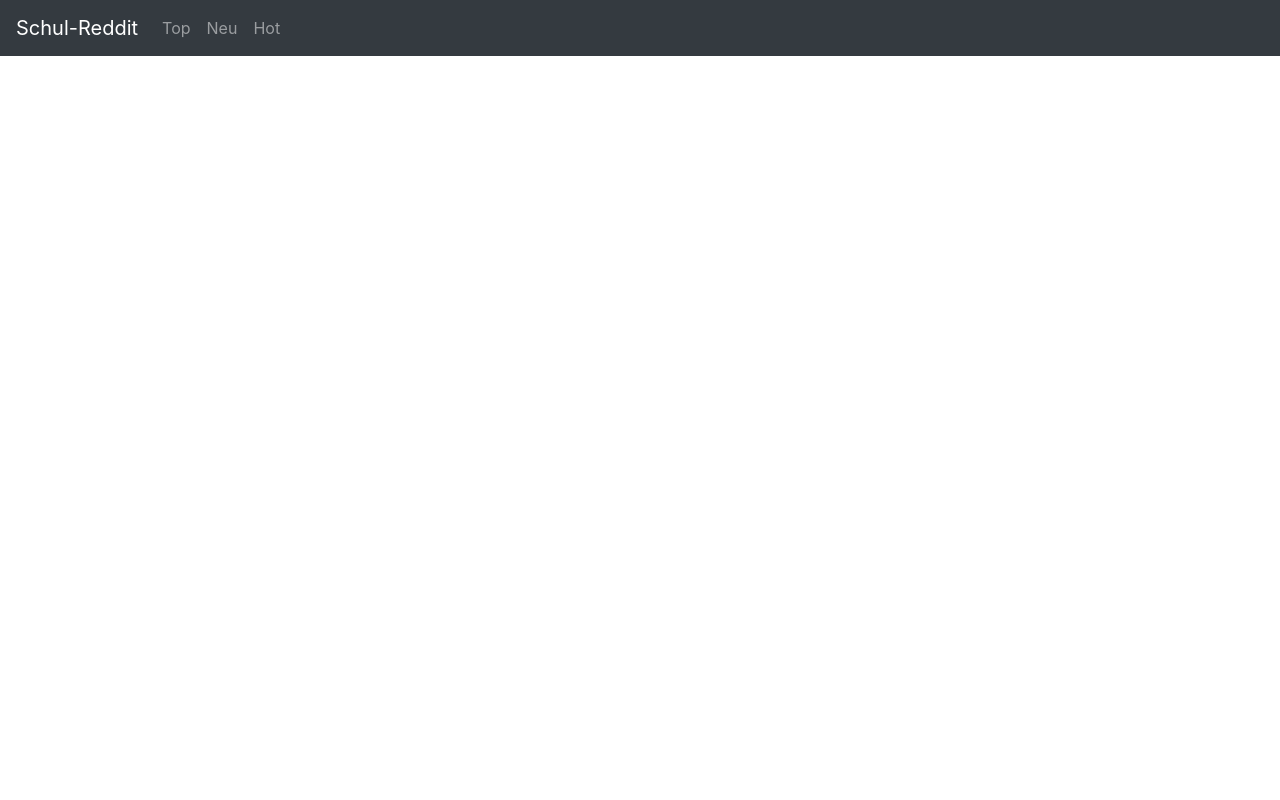
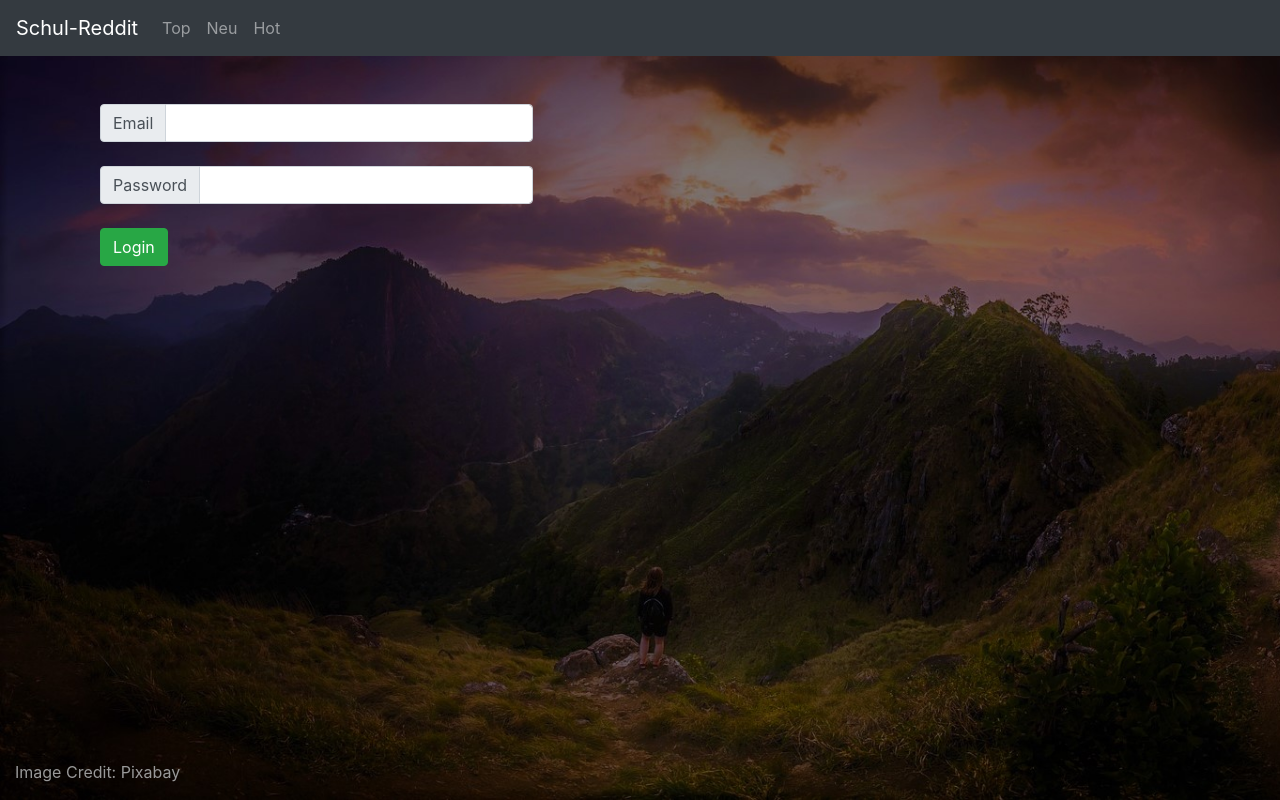
Before and after one commit to Joni135/schul-reddit, a Python web app: template Frontend/templates/login.html in a window 1280 px wide. Run offline with Jinja, Linux system fonts and the light colour scheme; the template is opened without the code that fills it, so the values that code supplies are empty; some libraries are stand-ins or nearby versions.

Commit message:
Added Login.html, login.css mountains.jpg placeholder

```diff
--- /dev/null
+++ b/Frontend/templates/login.css
@@ -0,0 +1,12 @@
+body {
+    background-image: url('./img/mountains.jpg');
+    background-repeat: no-repeat;
+    background-attachment: fixed;
+    background-size: cover;
+  }
+
+.image-credit {
+    position: absolute;
+    bottom: 0;
+    color: #999999;
+}
--- a/Frontend/templates/login.html
+++ b/Frontend/templates/login.html
@@ -5,6 +5,7 @@
         <link rel="stylesheet" href="https://stackpath.bootstrapcdn.com/bootstrap/4.5.2/css/bootstrap.min.css" integrity="sha384-JcKb8q3iqJ61gNV9KGb8thSsNjpSL0n8PARn9HuZOnIxN0hoP+VmmDGMN5t9UJ0Z" crossorigin="anonymous">
         <script src="https://stackpath.bootstrapcdn.com/bootstrap/4.5.2/js/bootstrap.min.js" integrity="sha384-B4gt1jrGC7Jh4AgTPSdUtOBvfO8shuf57BaghqFfPlYxofvL8/KUEfYiJOMMV+rV" crossorigin="anonymous"></script>
         <script src="https://cdn.jsdelivr.net/npm/popper.js@1.16.1/dist/umd/popper.min.js" integrity="sha384-9/reFTGAW83EW2RDu2S0VKaIzap3H66lZH81PoYlFhbGU+6BZp6G7niu735Sk7lN" crossorigin="anonymous"></script>
+        <link rel="stylesheet" href="./login.css">
     </head>
     <body>
         <!--Navbar-->
@@ -30,6 +31,42 @@
         </nav>
 
         <!-- Login -->
+        <br>
+        <br>
 
+        <div class="container">
+
+            <!-- Form -->
+            <form>
+                <div class="col-md-5">
+
+                    <!-- Email -->
+                    <div class="input-group input-group-md">
+                        <div class="input-group-prepend">
+                            <span class="input-group-text" id="inputGroup-sizing-lg">Email</span>
+                        </div>
+                        <input type="text" class="form-control" aria-label="Sizing example input" aria-describedby="inputGroup-sizing-lg">
+                    </div>
+                    <br>
+
+                    <!-- Password -->
+                    <div class="input-group input-group-md">
+                        <div class="input-group-prepend">
+                            <span class="input-group-text" id="inputGroup-sizing-lg">Password</span>
+                        </div>
+                        <input type="text" class="form-control" aria-label="Sizing example input" aria-describedby="inputGroup-sizing-lg">
+                    </div>
+                    <br>
+
+                    <!-- Login-Button -->
+                    <button type="button" class="btn btn-success">Login</button>
+                </div>
+            </form>
+        </div>
+
+        <!-- Image-Credit -->
+        <div class="container-fluid image-credit">
+            <p>Image Credit: Pixabay </p>
+        </div>
     </body>
 </html>
```
Also changed, not shown: Frontend/templates/img/mountains.jpg (added).
